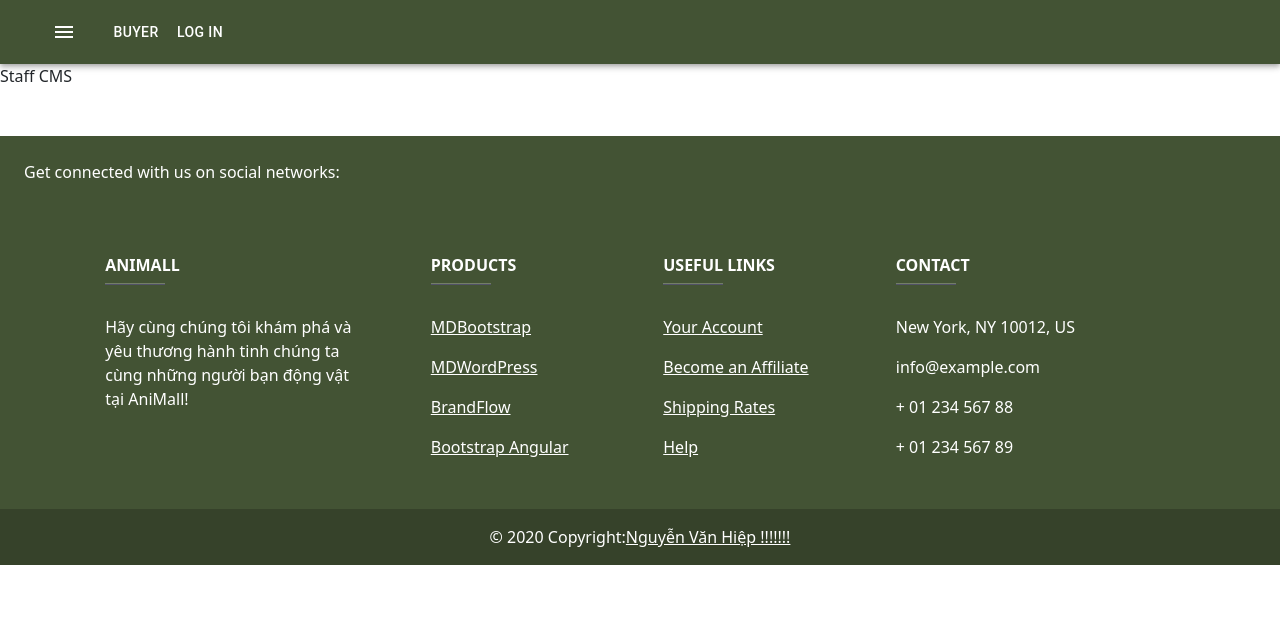
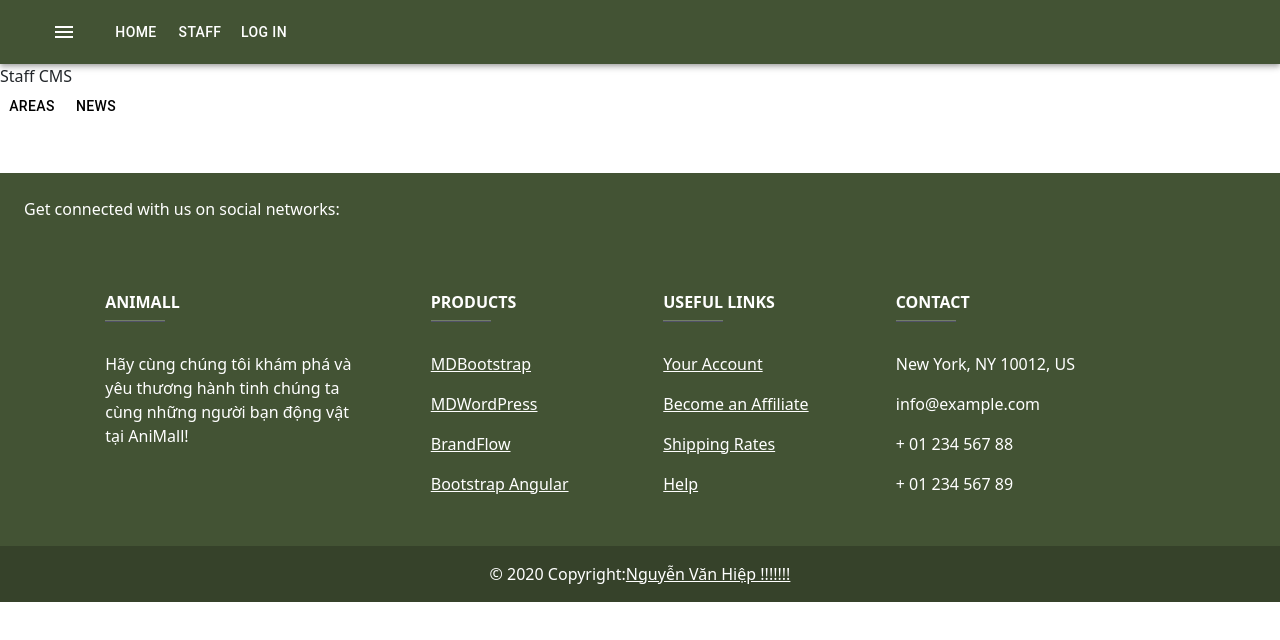
Before and after one commit to Reaverimg/AniMall, a React (Create React App) app: page /staff in a window 1280 px wide. Shown: the top 640 px of the page. Built offline with nearby package versions, Linux system fonts and the light colour scheme.

Commit message:
Update areas

```diff
--- a/src/components/header/index.jsx
+++ b/src/components/header/index.jsx
@@ -67,7 +67,7 @@ function Header(props) {
                 to="/"
                 activeClassName="active"
               >
-                Buyer
+                HOME
               </NavLink>
             </Button>
 
@@ -80,7 +80,7 @@ function Header(props) {
                 Traniner
               </NavLink>
             </Button> */}
-            {/* <Button color="inherit">
+            <Button color="inherit">
               <NavLink
                 style={{ color: "white", textDecoration: "none" }}
                 to="/staff"
@@ -88,7 +88,7 @@ function Header(props) {
               >
                 Staff
               </NavLink>
-            </Button> */}
+            </Button>
             <Button color="inherit" onClick={handleClickOpen}>
               <NavLink
                 style={{ color: "white", textDecoration: "none" }}
--- a/src/features/Staff/index.jsx
+++ b/src/features/Staff/index.jsx
@@ -3,6 +3,7 @@ import { Route, Switch } from "react-router-dom/cjs/react-router-dom";
 import { useRouteMatch } from "react-router-dom/cjs/react-router-dom.min";
 import StaffCms from "./pages/StaffCms";
 import newsManage from "./pages/newsManage";
+import areasManage from "./pages/areasManage";
 
 StaffFeature.propTypes = {};
 // Note
@@ -13,6 +14,7 @@ function StaffFeature(props) {
       <Switch>
         <Route path={match.path} component={StaffCms} exact></Route>
         <Route path={`${match.path}/news`} component={newsManage}></Route>
+        <Route path={`${match.path}/areas`} component={areasManage}></Route>
       </Switch>
     </div>
   );
--- a/src/features/Staff/pages/StaffCms.jsx
+++ b/src/features/Staff/pages/StaffCms.jsx
@@ -1,10 +1,34 @@
 import React from "react";
 import PropTypes from "prop-types";
+import { Box, Button } from "@mui/material";
+import { NavLink } from "react-router-dom/cjs/react-router-dom";
 
 StaffCms.propTypes = {};
 
 function StaffCms(props) {
-  return <div>Staff CMS</div>;
+  return <div>
+    Staff CMS
+    <Box>
+      <Button color="inherit">
+        <NavLink
+          style={{ color: "black", textDecoration: "none" }}
+          to="/areas"
+          activeClassName="active"
+        >
+          AREAS
+        </NavLink>
+      </Button>
+      <Button color="inherit">
+        <NavLink
+          style={{ color: "black", textDecoration: "none" }}
+          to="/news"
+          activeClassName="active"
+        >
+          NEWS
+        </NavLink>
+      </Button>
+    </Box>
+  </div>;
 }
 
 export default StaffCms;
--- /dev/null
+++ b/src/features/Staff/pages/areasManage.jsx
@@ -0,0 +1,9 @@
+import React from 'react'
+
+function areasManage() {
+  return (
+    <div>areasManage</div>
+  )
+}
+
+export default areasManage
```
